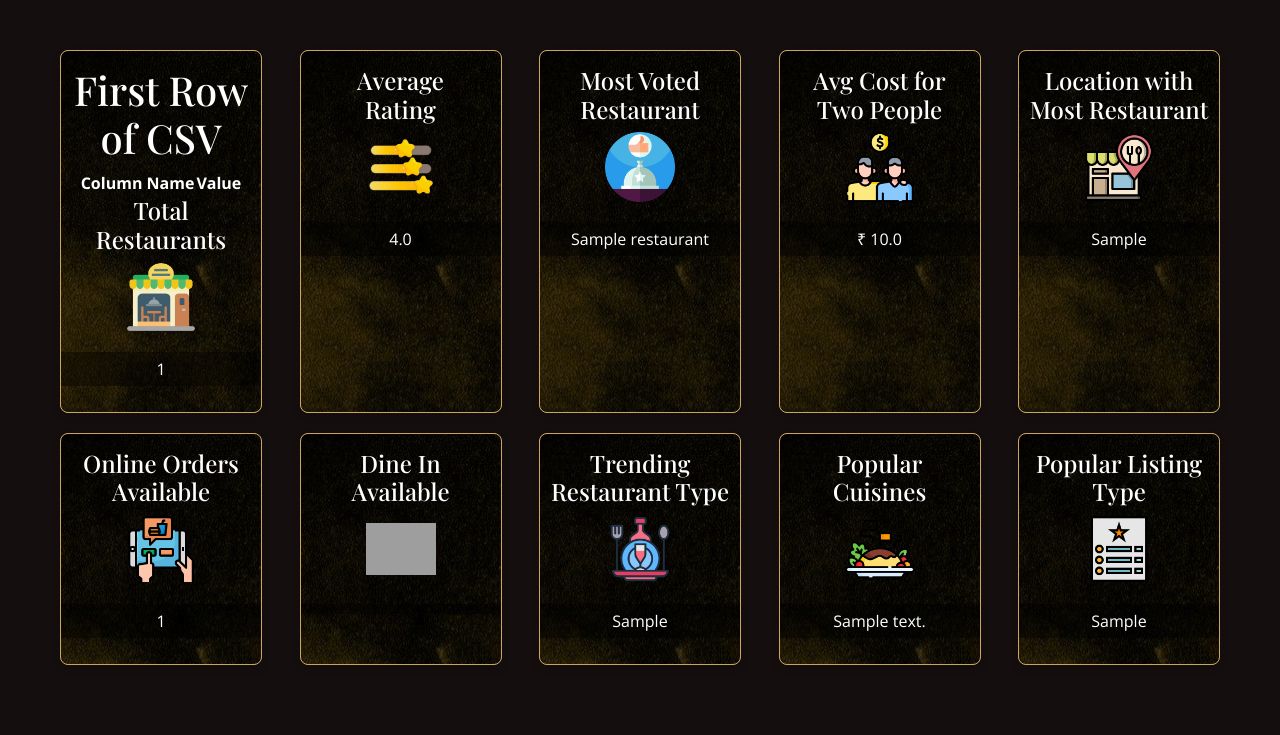
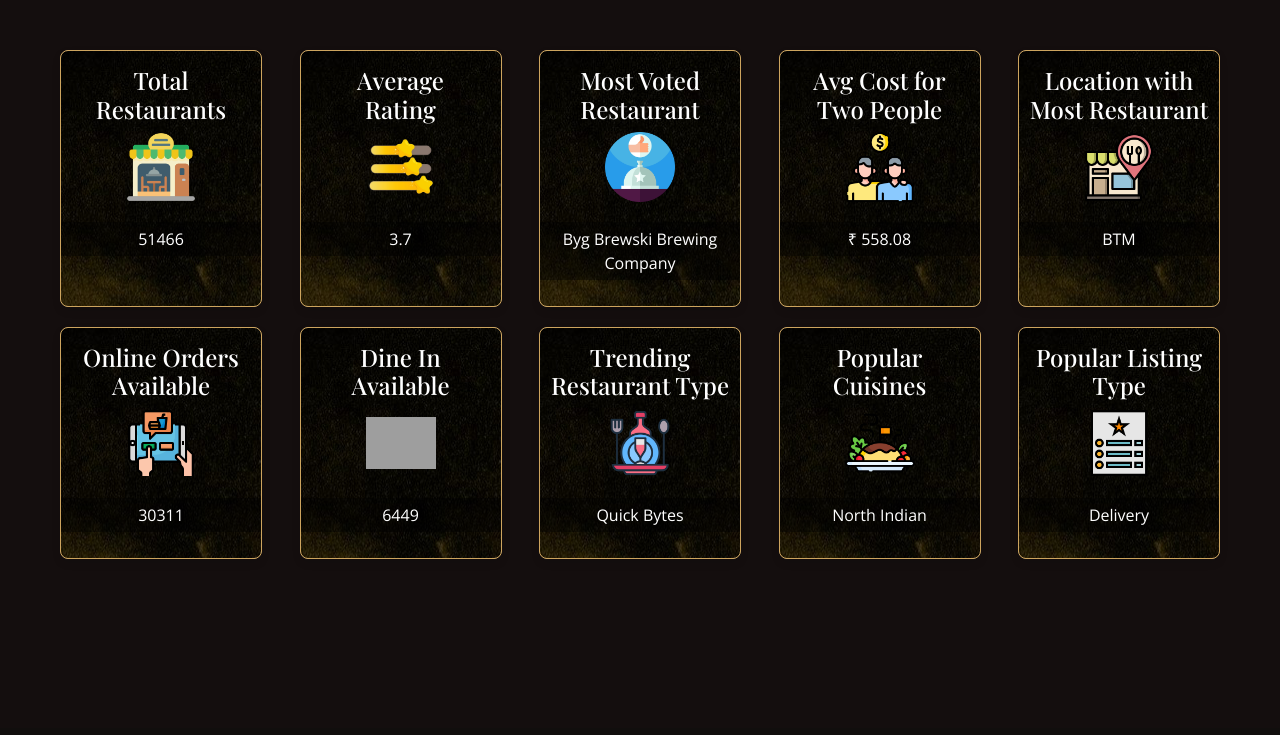
Before and after one commit to akbalki2108/Edunet-Project, a Django app: page /dashboard/ in a window 1280 px wide. Shown: the part 72-807 px from the top of the page. After the commit the page ends 631 px from the top, so only its background shows below. Run offline with Django 5.2, Linux system fonts and the light colour scheme; tables that the repository leaves empty hold one stand-in row (values such as "Sample post"); lists and menus that the app fills with data are empty; parts of the project's set-up code (start-up, migrations or seed data) failed here and were passed over; some libraries are stand-ins or nearby versions; some web fonts are replaced; grey boxes are pictures that could not be loaded.

Commit message:
dashboard.html

```diff
--- a/zomato/templates/dashboard.html
+++ b/zomato/templates/dashboard.html
@@ -221,19 +221,6 @@
     <div class="container" style="margin-block: 50px;">
         <div class="card">
             <div class="card-content">
-                <h1>First Row of CSV</h1>
-                <table>
-                    <tr>
-                        <th>Column Name</th>
-                        <th>Value</th>
-                    </tr>
-                    {% for key, value in first_row.items %}
-                    <tr>
-                        <td>{{ key }}</td>
-                        <td>{{ value }}</td>
-                    </tr>
-                    {% endfor %}
-                </table>
                 <h4>Total Restaurants</h4>
                 <img src="{% static 'restaurant.png' %}" alt="" width="70px">
                 <p style="color: #ffffff;">{{ value.tRestaurant }}</p>
--- a/zomato/views.py
+++ b/zomato/views.py
@@ -41,20 +41,20 @@ def about(request):
 
 
 def dashboard(request):
-    train_data = pd.DataFrame(list(Restaurant.objects.all().values()))
+    # train_data = pd.DataFrame(list(Restaurant.objects.all().values()))
 
-    tRestaurant = train_data.shape[0]
-    average_rating = train_data['rate'].mean()
-    average_rating = round(average_rating, 2)
-    most_voted_restaurant = train_data.loc[train_data['votes'].idxmax()]['name']
-    average_cost_for_two = train_data['cost2plates'].mean()
-    average_cost_for_two = round(average_cost_for_two, 2)
-    area_distribution = train_data['area'].value_counts()
-    online_order_counts = (train_data['online_order'] == True).sum()
-    table_booking_counts = train_data['book_table'].value_counts()
-    top_Restaurant_type = train_data['rest_type'].value_counts()
-    top_cuisines = train_data['cuisines'].value_counts()
-    top_listed_in_type = train_data['listed_in_type'].value_counts()
+    # tRestaurant = train_data.shape[0]
+    # average_rating = train_data['rate'].mean()
+    # average_rating = round(average_rating, 2)
+    # most_voted_restaurant = train_data.loc[train_data['votes'].idxmax()]['name']
+    # average_cost_for_two = train_data['cost2plates'].mean()
+    # average_cost_for_two = round(average_cost_for_two, 2)
+    # area_distribution = train_data['area'].value_counts()
+    # online_order_counts = (train_data['online_order'] == True).sum()
+    # table_booking_counts = train_data['book_table'].value_counts()
+    # top_Restaurant_type = train_data['rest_type'].value_counts()
+    # top_cuisines = train_data['cuisines'].value_counts()
+    # top_listed_in_type = train_data['listed_in_type'].value_counts()
 
 
     # form = SearchForm(request.POST or None)
@@ -144,16 +144,16 @@ def dashboard(request):
     # # Convert the plot to HTML
     # graph2 = fig2.to_html(full_html=False)
     value={
-        'tRestaurant' : tRestaurant,
-        'average_rating': average_rating,
-        'most_voted_restaurant':most_voted_restaurant,
-        'average_cost_for_two':average_cost_for_two,
-        'topRestaurant':area_distribution.index[0],
-        'online_order_counts':online_order_counts,
-        #'table_booking_counts':table_booking_counts["Yes"],
-        'top_Restaurant_type':top_Restaurant_type.index[0],
-        'top_cuisines':top_cuisines.index[0],
-        'top_listed_in_type':top_listed_in_type.index[0],
+        'tRestaurant' : 51466,
+        'average_rating': 3.7,
+        'most_voted_restaurant':"Byg Brewski Brewing Company",
+        'average_cost_for_two':558.08,
+        'topRestaurant':"BTM",
+        'online_order_counts':30311,
+        'table_booking_counts':6449,
+        'top_Restaurant_type':"Quick Bytes",
+        'top_cuisines':"North Indian",
+        'top_listed_in_type':"Delivery",
     }
 
     # value={
```
